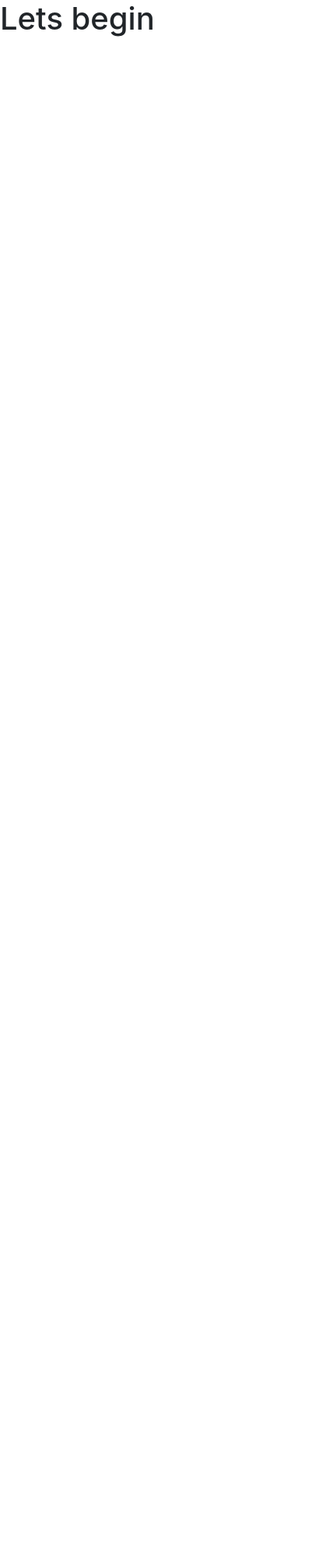
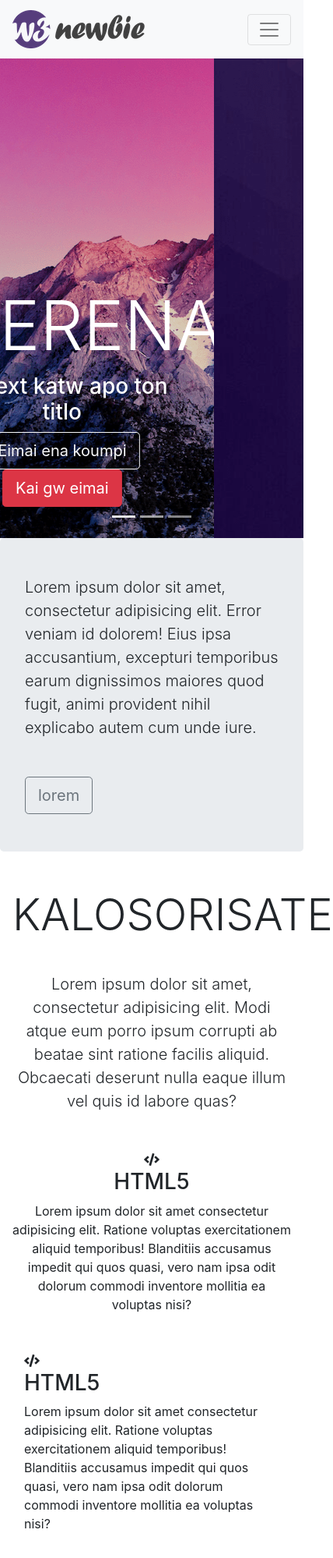
Before and after one commit to malioukis/site1, a plain HTML site: page index.html in a window 390 px wide. Shown: the top 1998 px of the page at 78% size, 428 px wide, since content can reach past the window. Before the commit the page ends 844 px from the top, so only its background shows below. Drawn offline with nearby package versions, Linux system fonts and the light colour scheme.

Commit message:
Added Navigation, Slider, Jumbotron, Welcome partially 3 columns icons

```diff
--- a/index.html
+++ b/index.html
@@ -20,8 +20,157 @@
     <title>Site</title>
   </head>
   <body>
+<!-- Navigation -->
+    <!--vazoyme md giati sto md einai to breakpoint poy allazei
+    apo to mobile navigation sto full expanded/ navbar light einai to xrwma bg light
+    to sticky einai giati theloume sticky navigation-->
+    <nav class="navbar navbar-expand-md navbar-light bg-light sticky-top">
+      <!-- fluid pairnei to 100% ths othonhs  -->
+      <div class="container-fluid">
+        <!-- logo location -->
+        <a class="navbar-brand" href="#"> <img src="img/logo.png"></a>
+        <!-- koumpia toggle switch-->
+        <button class="navbar-toggler" type="button" data-toggle="collapse"
+          data-target="#navbarResponsive">
+          <!-- to dropdown icon me tis 3 -->
+          <span class="navbar-toggler-icon"></span>
+        </button>
+        <!-- klash gia to collapse ftiaksame to id gia to navbarResponsive pou to kaname data-target prin -->
+        <div class="collapse navbar-collapse" id="navbarResponsive">
+          <!-- lista -->
+          <ul class="navbar-nav ml-auto">
+            <!-- to prwto item einai active -->
+            <li class="nav-item active" >
+              <a class="nav-link"  href="#">HOME</a>
+            </li>
+            <li class="nav-item" >
+              <a class="nav-link"  href="#">About</a>
+            </li>
+            <li class="nav-item" >
+              <a class="nav-link"  href="#">Contract</a>
+            </li>
+            <li class="nav-item" >
+              <a class="nav-link"  href="#">Kati allo</a>
+            </li>
+          </ul>
+        </div>
+      </div>
+    </nav>
 
-<h1>Lets begin</h1>
+
+
+
+
+
+
+
+<!--- Image Slider -->
+
+<div id="slides" class="carousel slide" data-ride="carousel">
+<!-- ta koumpakia tou carousel gia na allazeis pices -->
+<ul class="carousel-indicators">
+  <li data-target="#slides" data-slide-to="0" class="active"></li>
+  <li data-target="#slides" data-slide-to="1"></li>
+  <li data-target="#slides" data-slide-to="2"></li>
+</ul>
+<div class="carousel-inner">
+  <div class="carousel-item active">
+    <img src="img/background.png" alt="">
+    <div class="carousel-caption">
+        <h1 class="display-2">SERENATA</h1>
+        <h3>To text katw apo ton titlo</h3>
+        <button type="button" class="btn btn-outline-light btn-lg"> Eimai ena koumpi</button>
+        <button type="button" class="btn btn-danger btn-lg">Kai gw eimai </button>
+      </div>
+  </div>
+  <div class="carousel-item">
+    <img src="img/background2.png" alt="">
+  </div>
+  <div class="carousel-item">
+    <img src="img/background3.png" alt="">
+  </div>
+</div>
+</div>
+
+<!--- Jumbotron -->
+<!-- fluid olh thn othonh -->
+<div  class="container-fluid">
+  <div class="row jumbotron">
+  <div class="col-xs-12 col-sm-12 col-md-9 col lg-9 col-xl-10">
+    <p class="lead">Lorem ipsum dolor sit amet, consectetur adipisicing elit. Error veniam id dolorem! Eius ipsa accusantium, excepturi temporibus earum dignissimos maiores quod fugit, animi provident nihil explicabo autem cum unde iure.</p>
+  </div>
+  <div class="col-xs12 col-sm12 col-md-3 col-lg-3 col-xl-2">
+    <a href="#"> <button type="button" class="btn btn-outline-secondary btn-lg">lorem</button></a>
+
+  </div>
+</div>
+</div>
+
+<!--- Welcome Section -->
+<!-- vazoume padding  -->
+<div class="container-fluid padding">
+<div class="row welcome text-center">
+    <div class="col-12">
+      <h1 class="display-4"> KALOSORISATE</h1>
+    </div>
+    <hr>
+    <div class="col-12">
+      <p class="lead">Lorem ipsum dolor sit amet, consectetur adipisicing elit. Modi atque eum porro ipsum corrupti ab beatae sint ratione facilis aliquid. Obcaecati deserunt nulla eaque illum vel quis id labore quas?</p>
+    </div>
+  </div>
+  </div>
+
+<!--- Three Column Section -->
+<div class="container-fluid padding">
+<div class="row text-center padding">
+
+  <div class="col-xs-12 col-sm6 col-md-4">
+<!-- vazoume to font awesome icon -->
+<i class="fas fa-code"></i>
+<h3>HTML5</h3>
+<p>Lorem ipsum dolor sit amet consectetur adipisicing elit. Ratione voluptas exercitationem aliquid temporibus! Blanditiis accusamus impedit qui quos quasi, vero nam ipsa odit dolorum commodi inventore mollitia ea voluptas nisi?</p>
+  </div>
+</div>
+  <div class="col-xs-12 col-sm6 col-md-4">
+<!-- vazoume to font awesome icon -->
+<i class="fas fa-code"></i>
+<h3>HTML5</h3>
+<p>Lorem ipsum dolor sit amet consectetur adipisicing elit. Ratione voluptas exercitationem aliquid temporibus! Blanditiis accusamus impedit qui quos quasi, vero nam ipsa odit dolorum commodi inventore mollitia ea voluptas nisi?</p>
+  </div>
+</div>
+  <div class="col-xs-12 col-sm6 col-md-4">
+<!-- vazoume to font awesome icon -->
+<i class="fas fa-code"></i>
+<h3>HTML5</h3>
+<p>Lorem ipsum dolor sit amet consectetur adipisicing elit. Ratione voluptas exercitationem aliquid temporibus! Blanditiis accusamus impedit qui quos quasi, vero nam ipsa odit dolorum commodi inventore mollitia ea voluptas nisi?</p>
+  </div>
+</div>
+
+  <hr class="my-4">
+</div>
+
+<!--- Two Column Section -->
+
+
+<!--- Fixed background -->
+
+
+<!--- Emoji Section -->
+
+
+<!--- Meet the team -->
+
+
+<!--- Cards -->
+
+
+<!--- Two Column Section -->
+
+
+<!--- Connect -->
+
+
+<!--- Footer -->
 
 
 
@@ -36,20 +185,7 @@
 
 
 
-
-
-
-
-
-
-
-
-
-
-
-
-
-    <!-- for social media -->
+    <!-- for social media icons-->
     <script src="https://use.fontawesome.com/releases/v5.0.8/js/all.js"></script>
     <!-- jQuery first, then Popper.js, then Bootstrap JS -->
 
```
Lines whose indentation alone changed are shown as unchanged.
